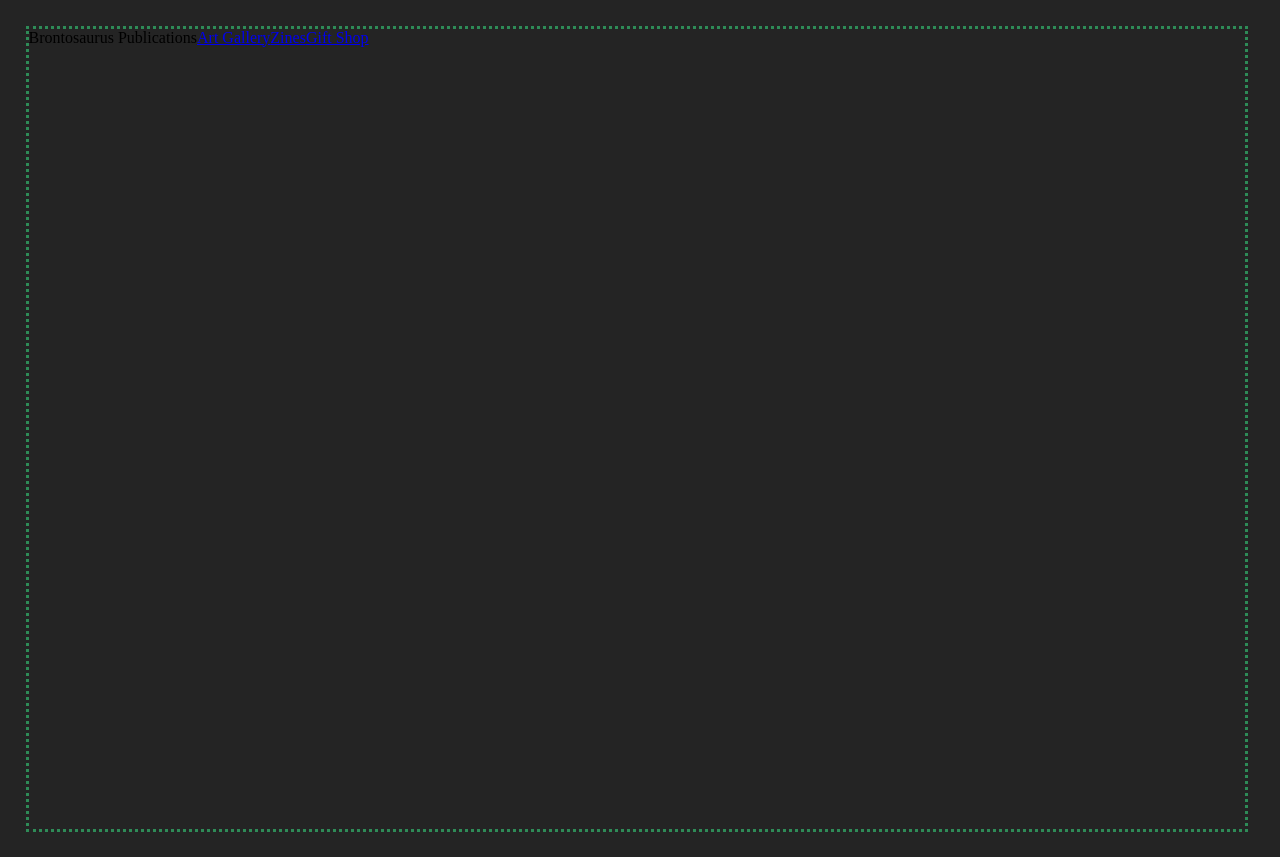
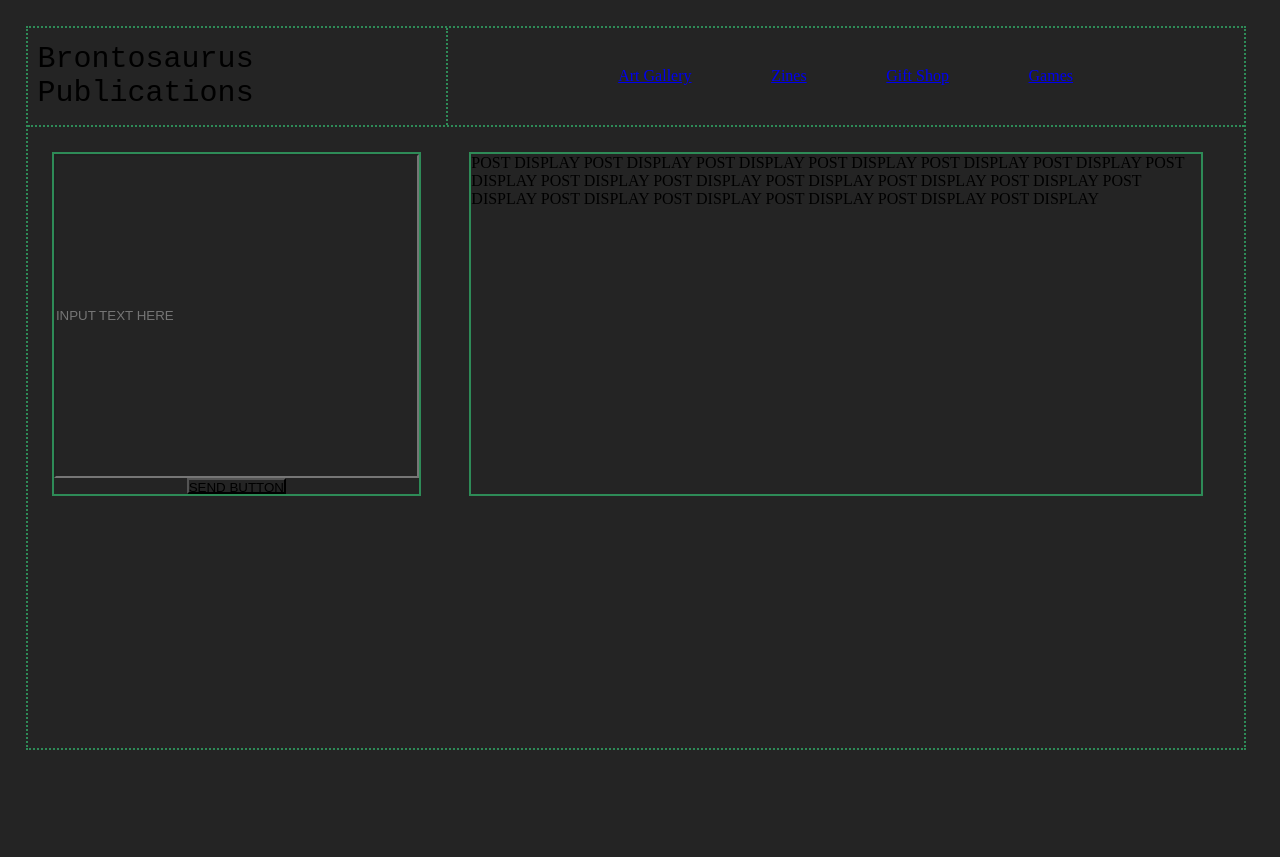
Before and after one commit to hightowerbuilds/brontosaurus-publications, a React (Vite) app: page /dashboard in a window 1280 px wide. After the commit the page ends 800 px from the top, so only its background shows below. Built offline with nearby package versions, Linux system fonts and the light colour scheme.

Commit message:
april21.7

```diff
--- a/src/App.jsx
+++ b/src/App.jsx
@@ -5,6 +5,7 @@ import Landing from './pages/Landing'
 import Gallery from './pages/Gallery'
 import Zines from './pages/Zines'
 import GiftShop from './pages/GiftShop'
+import Games from './pages/Games'
 
 function App() {
 
@@ -15,6 +16,7 @@ function App() {
     <Route path="/gallery" element={<Gallery />}/>
     <Route path='/zines' element={<Zines />}/>
     <Route path='/store' element={<GiftShop/>}  />
+    <Route path='/games' element={<Games/>} />
   </ Routes>
   )
 }
--- /dev/null
+++ b/src/components/MessageBoard.jsx
@@ -0,0 +1,45 @@
+import React from 'react'
+
+export default function MessageBoard() {
+  return (
+    <div>
+
+        {/* MESSAGE ANMD COMMENT POSTING */}
+      <div style={{
+        display: 'inline-flex'
+      }}>
+          <div style={{
+                width: '30%',
+                border: '2px seagreen solid',
+                margin: '2%',
+                display: 'flex',
+                flexWrap: 'wrap',
+                justifyContent: 'center'
+              }}>
+                <input style={{
+                  height: '40vh',
+                  width: '100%'
+                }} type="text"
+                placeholder="INPUT TEXT HERE"/>
+              <button style={{
+                width: '100%,',
+                height: '2vh',
+
+              }}>
+                SEND BUTTON
+              </button>
+          </div>
+
+          <div style={{
+                width: '60%',
+                border: '2px seagreen solid',
+                margin: '2%'
+              }}>
+            POST DISPLAY POST DISPLAY POST DISPLAY POST DISPLAY POST DISPLAY POST DISPLAY  POST DISPLAY POST DISPLAY POST DISPLAY POST DISPLAY POST DISPLAY POST DISPLAY  POST DISPLAY POST DISPLAY POST DISPLAY POST DISPLAY POST DISPLAY POST DISPLAY
+
+          </div>
+      </div>
+
+    </div>
+  )
+}
--- a/src/pages/Dashboard.jsx
+++ b/src/pages/Dashboard.jsx
@@ -1,23 +1,58 @@
 import { NavLink } from "react-router-dom"
+import MessageBoard from "../components/MessageBoard"
 
 
 export default function Dashboard() {
   return (
     <div style={{
-      height: '100vh',
+      height: '90vh',
       width: '95%',
-      border: '3px seagreen dotted',
+      border: '2px seagreen dotted',
       margin: '2%'
     }}>
+  {/* THIS DIV IS THE HEADING AND HAS THE NAV BAR */}
+      <div style={{
+        display: 'inline-flex',
+        width: '100%',
+        borderBottom: '2px seagreen dotted'
+      }}>
+        <p style={{
+          display: 'flex',
+          justifyContent: 'center',
+          alignItems: 'center',
+          width: '50%',
+          fontFamily: 'monospace',
+          fontSize: 30,
+          margin: 10
+        }}>Brontosaurus Publications
+        </p>
+        <p style={{
+        display: 'inline-flex',
+        width: '100%',
+        borderLeft: '2px seagreen dotted',
+        justifyContent: 'center',
+        alignItems: 'center'
+      }}>
+        <NavLink to='/gallery' style={{
+          margin: '5%'
+        }}>Art Gallery</NavLink>
+        <NavLink to='/zines' style={{
+          margin: '5%'
+        }}> Zines </NavLink>
+        <NavLink to='/store' style={{
+          margin: '5%'
+        }}>Gift Shop</NavLink>
+        <NavLink to='/games' style={{
+          margin: '5%'
+        }}>Games</NavLink>
 
-      <div style={{
-        display: 'inline-flex'
-      }}>
-        <p>Brontosaurus Publications</p>
-        <NavLink to='/gallery' >Art Gallery</NavLink>
-        <NavLink to='/zines'> Zines </NavLink>
-        <NavLink to='/store'>Gift Shop</NavLink>
+
+        </p>
+
       </div>
+
+
+        <MessageBoard />
 
 
     </div>
--- a/src/pages/Gallery.jsx
+++ b/src/pages/Gallery.jsx
@@ -2,6 +2,6 @@
 
 export default function Gallery() {
   return (
-    <div>Gallery</div>
+    <div>Art Gallery</div>
   )
 }
--- /dev/null
+++ b/src/pages/Games.jsx
@@ -0,0 +1,6 @@
+
+export default function Games() {
+  return (
+    <div>Games</div>
+  )
+}
```
